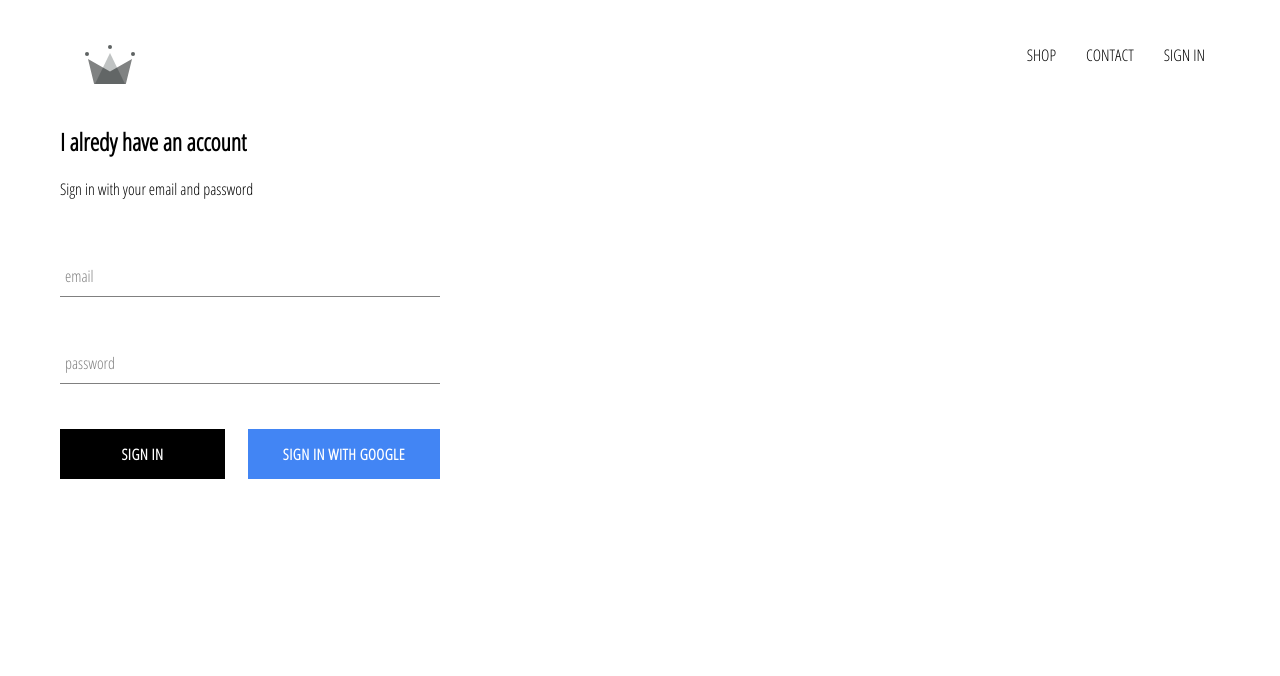
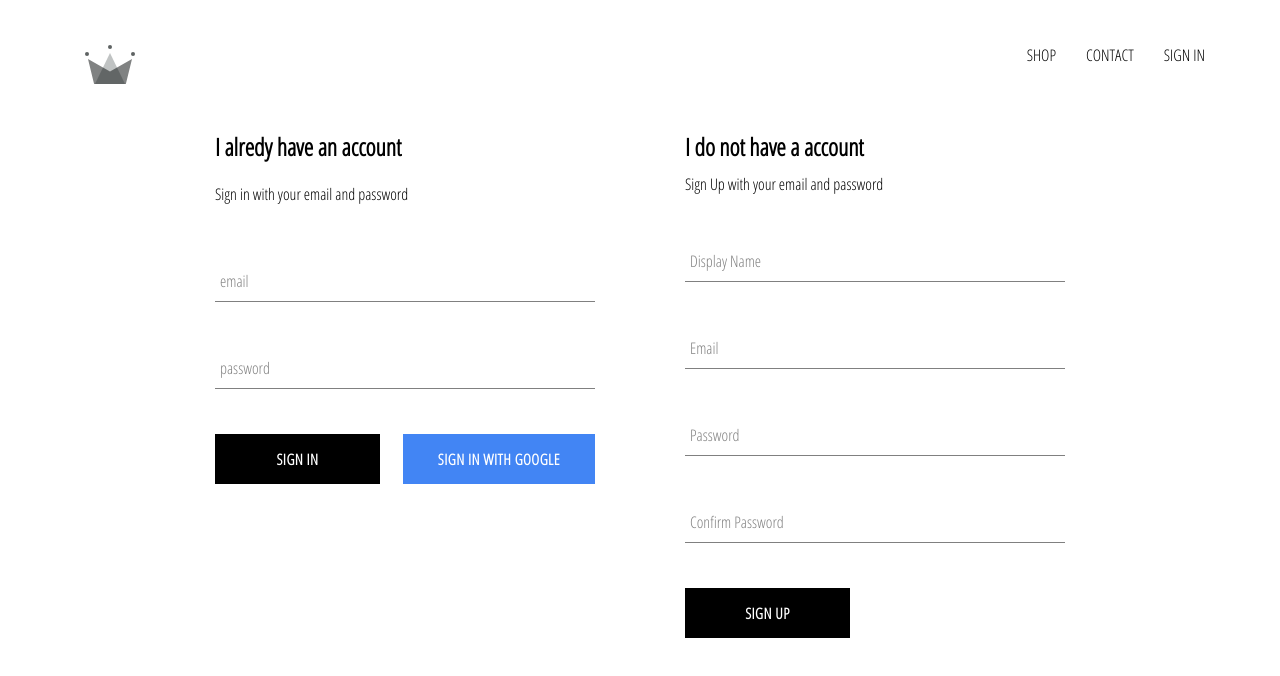
Before and after one commit to DMohitCode/crwn-clothing, a React (Create React App) app: page /signin in a window 1280 px wide. Shown: the top 676 px of the page. Built offline with nearby package versions, Linux system fonts and the light colour scheme; no server answers.

Commit message:
implemented firebase utils, included ability to store authenticated users into our firestore database

```diff
--- a/src/App.js
+++ b/src/App.js
@@ -6,7 +6,7 @@
 import ShopPage from './pages/shop/shop.component';
 import SignInAndSignUpPage from './pages/sign-in-and-sign-up/sign-in-and-sign-up.component';
 import Header from './component/header/header.component';
-import { auth } from './firebase/firebase.utils';
+import { auth, createUserProfileDocument } from './firebase/firebase.utils';
 
 
 class App extends React.Component {
@@ -20,10 +20,22 @@
   unsubscribeFromAuth = null
 
   componentDidMount() {
-    this.unsubscribeFromAuth = auth.onAuthStateChanged(user =>
+    this.unsubscribeFromAuth = auth.onAuthStateChanged(async userAuth =>
       {
-        this.setState({ currentUser: user })
-        console.log(user);
+        if(userAuth){
+          const userRef = await createUserProfileDocument(userAuth);
+
+          userRef.onSnapshot( snapShot => {
+            this.setState({
+              currentUser: {
+                id: snapShot.id,
+                ...snapShot.data()
+              }
+            });
+          });
+        }else{
+          this.setState({ currentUser: userAuth});
+        }
       });
   }
 
--- /dev/null
+++ b/src/component/sign-up/sign-up.component.jsx
@@ -0,0 +1,69 @@
+import React from 'react';
+
+import FormInput from '../form-input/form-input.component';
+import CustomButton from '../custom-button//custom-button.component';
+
+import { auth, createUserProfileDocument } from '../../firebase/firebase.utils';
+
+import './sign-up.style.scss';
+
+class SignUp extends React.Component {
+    constructor(){
+        super();
+
+        this.state={
+            displayName: '',
+            email: '',
+            password: '',
+            confirmPassword: ''
+        }
+    }
+
+    handleSubmit = async event => {
+        event.preventDefault();
+        const { displayName, email, password, confirmPassword} = this.state;
+        if(password !== confirmPassword){
+            alert("password dont't match");
+            return;
+        }
+
+        try{
+            const {user} = await auth.createUserWithEmailAndPassword( email, password);
+
+            await createUserProfileDocument(user, {displayName});
+
+            this.setState({
+                displayName: '',
+                email: '',
+                password: '',
+                confirmPassword: ''
+            })
+        }catch (error){
+            console.log(error);
+        }
+
+    }
+
+    handleChange = event => {
+        const {name, value} = event.target;
+        this.setState({[name]: value});
+    }
+    render(){
+        const { displayName, email, password, confirmPassword} = this.state;
+        return(
+            <div className="sign-up">
+                <h2 className="title">I do not have a account</h2>
+                <span>Sign Up with your email and password</span>
+                <form className="sign-up-form" onSubmit={this.handleSubmit}>
+                    <FormInput type="text" name="displayName" value={displayName} onChange={this.handleChange} label="Display Name" required/>
+                    <FormInput type="email" name="email" value={email} onChange={this.handleChange} label="Email" required/>
+                    <FormInput type="password" name="password" value={password} onChange={this.handleChange} label="Password" required/>
+                    <FormInput type="password" name="confirmPassword" value={confirmPassword} onChange={this.handleChange} label="Confirm Password" required/>
+                    <CustomButton type="submit">SIGN UP</CustomButton>
+                </form>
+            </div>
+        )
+    }
+}
+
+export default SignUp;
--- /dev/null
+++ b/src/component/sign-up/sign-up.style.scss
@@ -0,0 +1,9 @@
+.sign-up{
+    display: flex;
+    flex-direction: column;
+    width: 380px;
+
+    .title{
+        margin: 10px 0;
+    }
+}
--- a/src/firebase/firebase.utils.js
+++ b/src/firebase/firebase.utils.js
@@ -13,6 +13,31 @@
     measurementId: "G-TTMTZXV3YF"
   };
 
+  export const createUserProfileDocument = async (userAuth, additionalData) => {
+    if(!userAuth) return;
+
+    const userRef = firestore.doc(`users/${userAuth.uid}`);
+    const snapshot = await userRef.get();
+
+    if(!snapshot.exists){
+      const { displayName, email } = userAuth;
+      const createdAt = new Date();
+
+      try{
+        await userRef.set({
+          displayName,
+          email,
+          createdAt,
+          ...additionalData
+        });
+      }catch (error){
+        console.log('error creating user', error.message);
+      }
+    }
+
+    return userRef;
+  }
+
   firebase.initializeApp(config);
 
   export const auth = firebase.auth();
--- a/src/pages/sign-in-and-sign-up/sign-in-and-sign-up.component.jsx
+++ b/src/pages/sign-in-and-sign-up/sign-in-and-sign-up.component.jsx
@@ -1,10 +1,12 @@
 import React from 'react';
-import SignIn from '../../component/sing-in/sign-in.component'
-import './sign-in-and-sign-up.style.scss'
+import SignIn from '../../component/sing-in/sign-in.component';
+import SignUp from '../../component/sign-up/sign-up.component';
+import './sign-in-and-sign-up.style.scss';
 
 const SignInAndSignUpPage = () => (
     <div className="sign-in-and-sign-up">
         <SignIn/>
+        <SignUp/>
     </div>
 )
 
--- a/src/pages/sign-in-and-sign-up/sign-in-and-sign-up.style.scss
+++ b/src/pages/sign-in-and-sign-up/sign-in-and-sign-up.style.scss
@@ -0,0 +1,7 @@
+.sign-in-and-sign-up{
+    width: 850px;
+    display: flex;
+    justify-content: space-between;
+    margin: 30px auto;
+
+}
```
